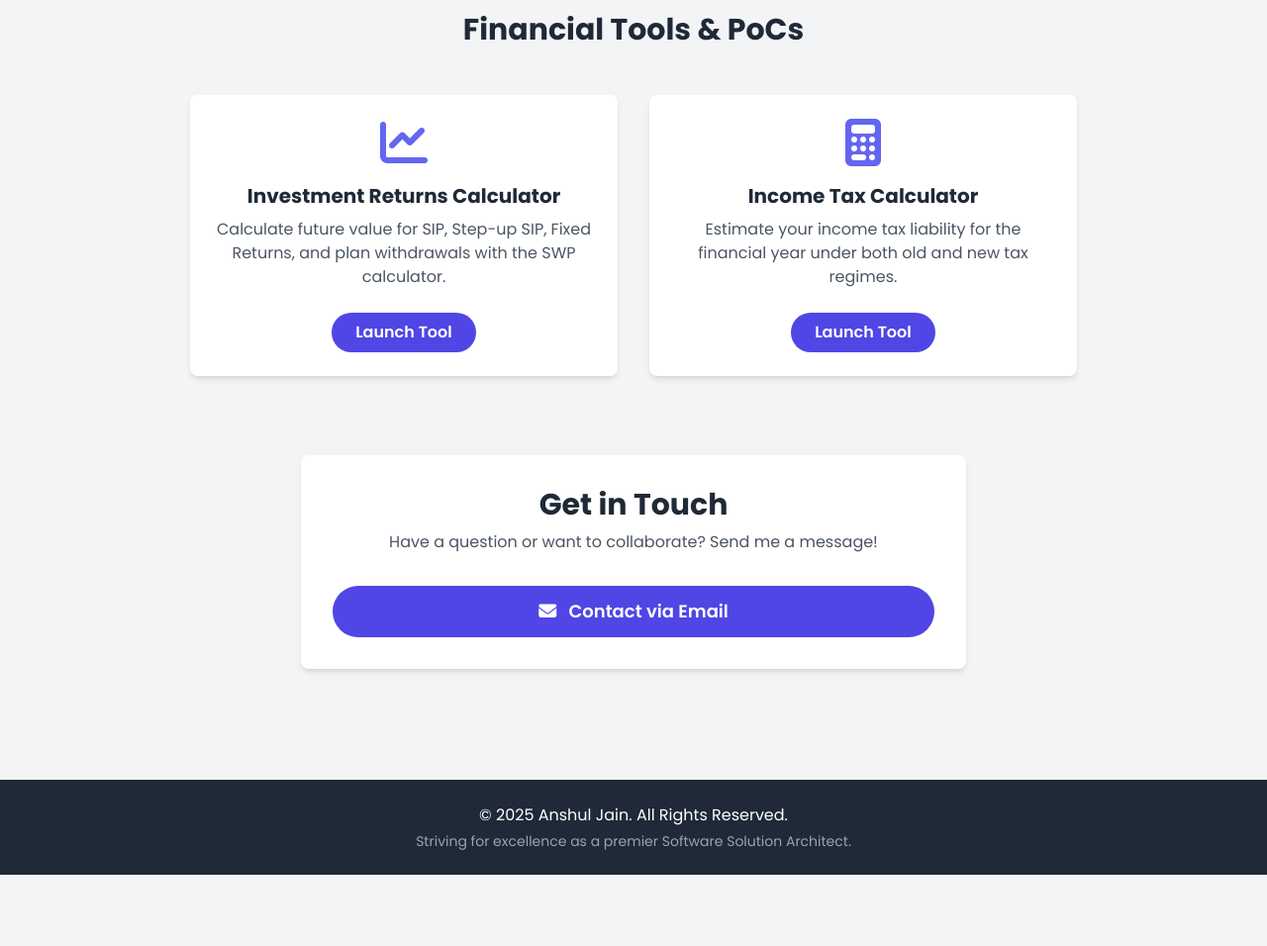
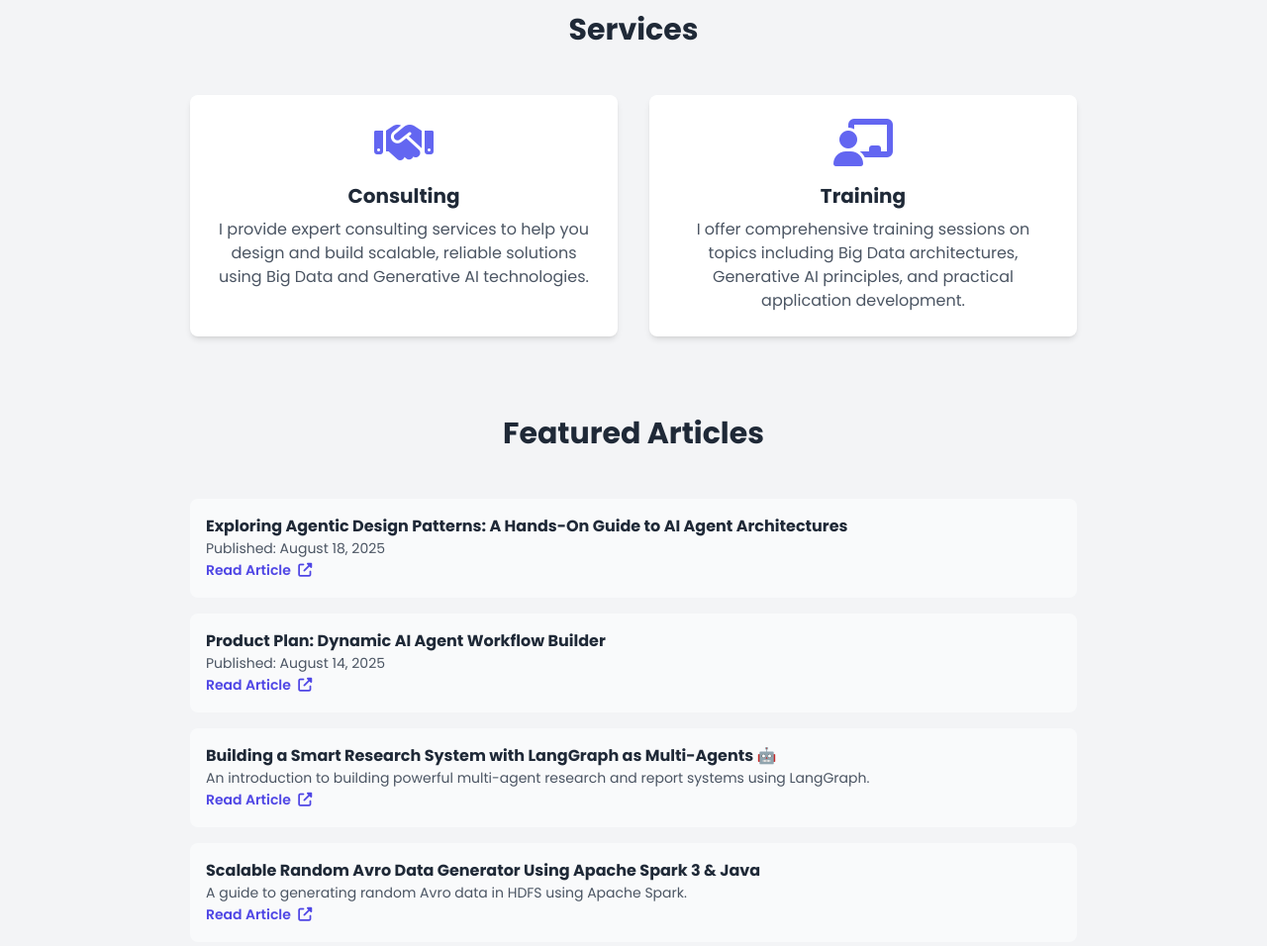
Before and after one commit to ajrjain/portfolio, a plain HTML site: page index.html in a window 1280 px wide. Shown: the part 1000-1956 px from the top of the page at 99% size. Before the commit the page ends 1884 px from the top, so only its background shows below. Drawn offline with nearby package versions, Linux system fonts and the light colour scheme.

Commit message:
Update index.html

```diff
--- a/index.html
+++ b/index.html
@@ -68,6 +68,7 @@
             <div class="flex items-center space-x-5">
                 <a href="https://www.linkedin.com/in/anshuljain7/" target="_blank" class="text-2xl text-gray-500 hover:text-indigo-600 transition-colors"><i class="fab fa-linkedin"></i></a>
                 <a href="https://www.udemy.com/user/anshul-jain-50/" target="_blank" class="text-2xl text-gray-500 hover:text-indigo-600 transition-colors"><i class="fa-solid fa-graduation-cap"></i></a>
+                <a href="#articles" class="hidden md:inline-block text-gray-500 hover:text-indigo-600 transition-colors">Articles</a>
                 <a href="#contact" class="hidden md:inline-block bg-indigo-600 text-white py-2 px-5 rounded-full btn hover:bg-indigo-700">Contact Me</a>
             </div>
         </div>
@@ -163,6 +164,54 @@ Software Engineer & Innovator</h2>
             </div>
         </div>
 
+        <!-- Services Section -->
+        <section id="services" class="mt-20">
+            <h2 class="text-3xl font-bold text-gray-800 text-center mb-12">Services</h2>
+            <div class="grid grid-cols-1 md:grid-cols-2 gap-8 max-w-4xl mx-auto">
+                <div class="bg-white rounded-lg shadow-md p-6 card text-center">
+                    <i class="fas fa-handshake fa-3x text-indigo-500 mb-4"></i>
+                    <h3 class="text-xl font-bold text-gray-800 mb-2">Consulting</h3>
+                    <p class="text-gray-600">
+                        I provide expert consulting services to help you design and build scalable, reliable solutions using Big Data and Generative AI technologies.
+                    </p>
+                </div>
+                <div class="bg-white rounded-lg shadow-md p-6 card text-center">
+                    <i class="fas fa-chalkboard-teacher fa-3x text-indigo-500 mb-4"></i>
+                    <h3 class="text-xl font-bold text-gray-800 mb-2">Training</h3>
+                    <p class="text-gray-600">
+                        I offer comprehensive training sessions on topics including Big Data architectures, Generative AI principles, and practical application development.
+                    </p>
+                </div>
+            </div>
+        </section>
+
+        <!-- Medium Articles Section -->
+        <section id="articles" class="mt-20">
+            <h2 class="text-3xl font-bold text-gray-800 text-center mb-12">Featured Articles</h2>
+            <div class="max-w-4xl mx-auto space-y-4">
+                <div class="p-4 bg-gray-50 rounded-lg hover:bg-indigo-50 transition">
+                    <h4 class="font-bold text-gray-800">Exploring Agentic Design Patterns: A Hands-On Guide to AI Agent Architectures</h4>
+                    <p class="text-sm text-gray-600">Published: August 18, 2025</p>
+                    <a href="https://medium.com/@ajr.jain7/exploring-agentic-design-patterns-a-hands-on-guide-to-ai-agent-architectures-015a244a664a" target="_blank" class="text-sm font-semibold text-indigo-600 hover:underline">Read Article <i class="fas fa-external-link-alt ml-1"></i></a>
+                </div>
+                <div class="p-4 bg-gray-50 rounded-lg hover:bg-indigo-50 transition">
+                    <h4 class="font-bold text-gray-800">Product Plan: Dynamic AI Agent Workflow Builder</h4>
+                    <p class="text-sm text-gray-600">Published: August 14, 2025</p>
+                    <a href="https://medium.com/@ajr.jain7/product-plan-dynamic-ai-agent-workflow-builder-a7324726ce4f" target="_blank" class="text-sm font-semibold text-indigo-600 hover:underline">Read Article <i class="fas fa-external-link-alt ml-1"></i></a>
+                </div>
+                <div class="p-4 bg-gray-50 rounded-lg hover:bg-indigo-50 transition">
+                    <h4 class="font-bold text-gray-800">Building a Smart Research System with LangGraph as Multi-Agents 🤖</h4>
+                    <p class="text-sm text-gray-600">An introduction to building powerful multi-agent research and report systems using LangGraph.</p>
+                    <a href="https://medium.com/@ajr.jain7/building-a-smart-research-system-with-langgraph-as-multi-agents-b565a5c68962" target="_blank" class="text-sm font-semibold text-indigo-600 hover:underline">Read Article <i class="fas fa-external-link-alt ml-1"></i></a>
+                </div>
+                <div class="p-4 bg-gray-50 rounded-lg hover:bg-indigo-50 transition">
+                    <h4 class="font-bold text-gray-800">Scalable Random Avro Data Generator Using Apache Spark 3 & Java</h4>
+                    <p class="text-sm text-gray-600">A guide to generating random Avro data in HDFS using Apache Spark.</p>
+                    <a href="https://medium.com/@ajr.jain7/scalable-random-avro-data-generator-using-apache-spark-3-java-1216d8208a0d" target="_blank" class="text-sm font-semibold text-indigo-600 hover:underline">Read Article <i class="fas fa-external-link-alt ml-1"></i></a>
+                </div>
+            </div>
+        </section>
+
         <!-- Financial Tools Section -->
         <section id="tools" class="mt-20">
             <h2 class="text-3xl font-bold text-gray-800 text-center mb-12">Financial Tools & PoCs</h2>
@@ -178,6 +227,12 @@ Software Engineer & Innovator</h2>
                     <h3 class="text-xl font-bold text-gray-800 mb-2">Income Tax Calculator</h3>
                     <p class="text-gray-600 mb-6">Estimate your income tax liability for the financial year under both old and new tax regimes.</p>
                     <a href="https://ajrjain.github.io/portfolio/tax_calc.html" target="_blank" class="inline-block bg-indigo-600 text-white py-2 px-6 rounded-full btn hover:bg-indigo-700 font-semibold">Launch Tool</a>
+                </div>
+                <div class="bg-white rounded-lg shadow-md p-6 card text-center">
+                    <i class="fas fa-cogs fa-3x text-indigo-500 mb-4"></i>
+                    <h3 class="text-xl font-bold text-gray-800 mb-2">POML Prompt Generator</h3>
+                    <p class="text-gray-600 mb-6">A tool to generate prompts based on the Microsoft Prompt Orchestration Markup Language (POML).</p>
+                    <a href="https://ajrjain.github.io/portfolio/microsoft_poml_converter.html" target="_blank" class="inline-block bg-indigo-600 text-white py-2 px-6 rounded-full btn hover:bg-indigo-700 font-semibold">Launch Tool</a>
                 </div>
             </div>
         </section>
```
